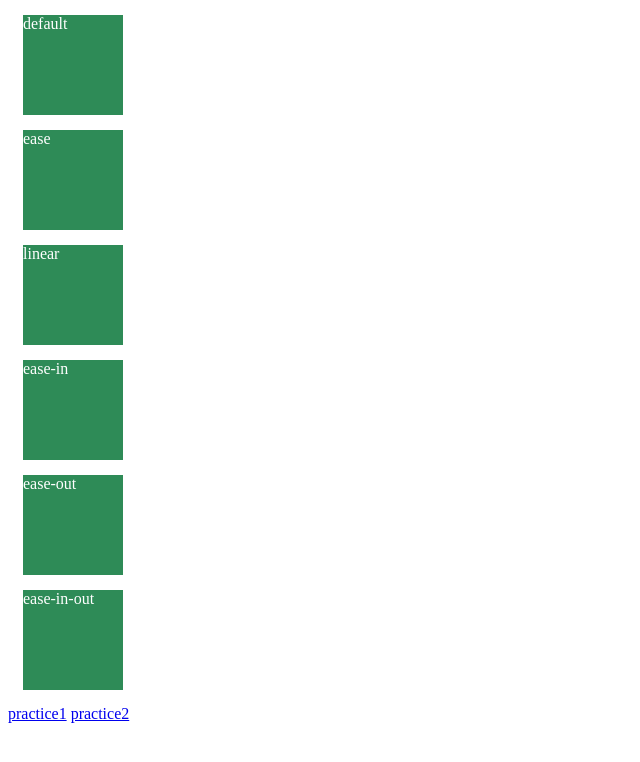
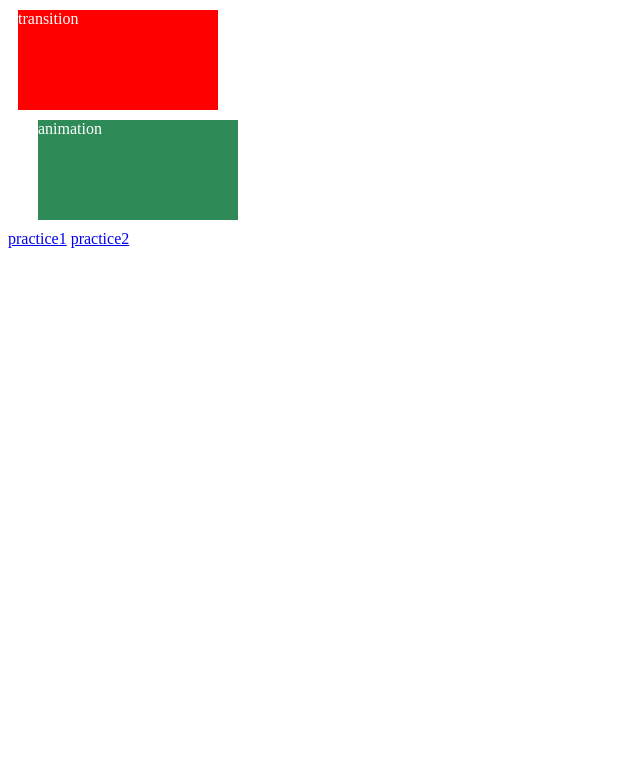
Before and after one commit to ephulian/HTML5_CSS3, a plain HTML site: page index.html in a window 1280 px wide. Shown: the whole page, without its empty margins (0-640 px from the left). Drawn offline with Linux system fonts and the light colour scheme.

Commit message:
Animations

```diff
--- a/css/style.css
+++ b/css/style.css
@@ -1,30 +1,44 @@
 div {
-  width: 100px;
+  width: 200px;
   height: 100px;
-  background: seagreen;
   color: white;
-  margin: 15px;
-  transition: all 1s linear;
+  margin: 10px;
 }
 
-div:hover {
-  transform: translateX(50px);
+.transition {
+  background: red;
+  transition: all 2s linear;
 }
 
-.ease {
-  transition-timing-function: ease;
+.transition:hover {
+  background: yellow;
+  transform: translateX(100px);
 }
 
-.ease-out {
-  transition-timing-function: ease-out;
+.animation {
+  background: seagreen;
+  /* animation-name: move;
+  animation-duration: 10s;
+  animation-iteration-count: 2; */
+  animation: move 5s infinite;
 }
 
-.ease-in {
-  transition-timing-function: ease-in;
-}
-
-.ease-in-out {
-  transition-timing-function: ease-in-out;
+@keyframes move {
+  0% {
+    transform: translateX(20px);
+  }
+  50% {
+    transform: translatex(100px);
+    background: purple;
+  }
+  75% {
+    transform: translateX(-200px);
+    background: greenyellow;
+  }
+  100% {
+    transform: translatex(20px);
+    background: steelblue;
+  }
 }
 
 /* css rule */
--- a/index.html
+++ b/index.html
@@ -10,12 +10,8 @@
     <!-- inline > internal > external -->
 </head>
 <body>
-    <div class="default">default</div>
-    <div class="ease">ease</div>
-    <div class="linear">linear</div>
-    <div class="ease-in">ease-in</div>
-    <div class="ease-out">ease-out</div>
-    <div class="ease-in-out">ease-in-out</div>
+    <div class="transition">transition</div>
+    <div class="animation">animation</div>
     <footer>
         <a href="./practice1.html">practice1</a>
         <a href="./practice2.html">practice2</a>
```
